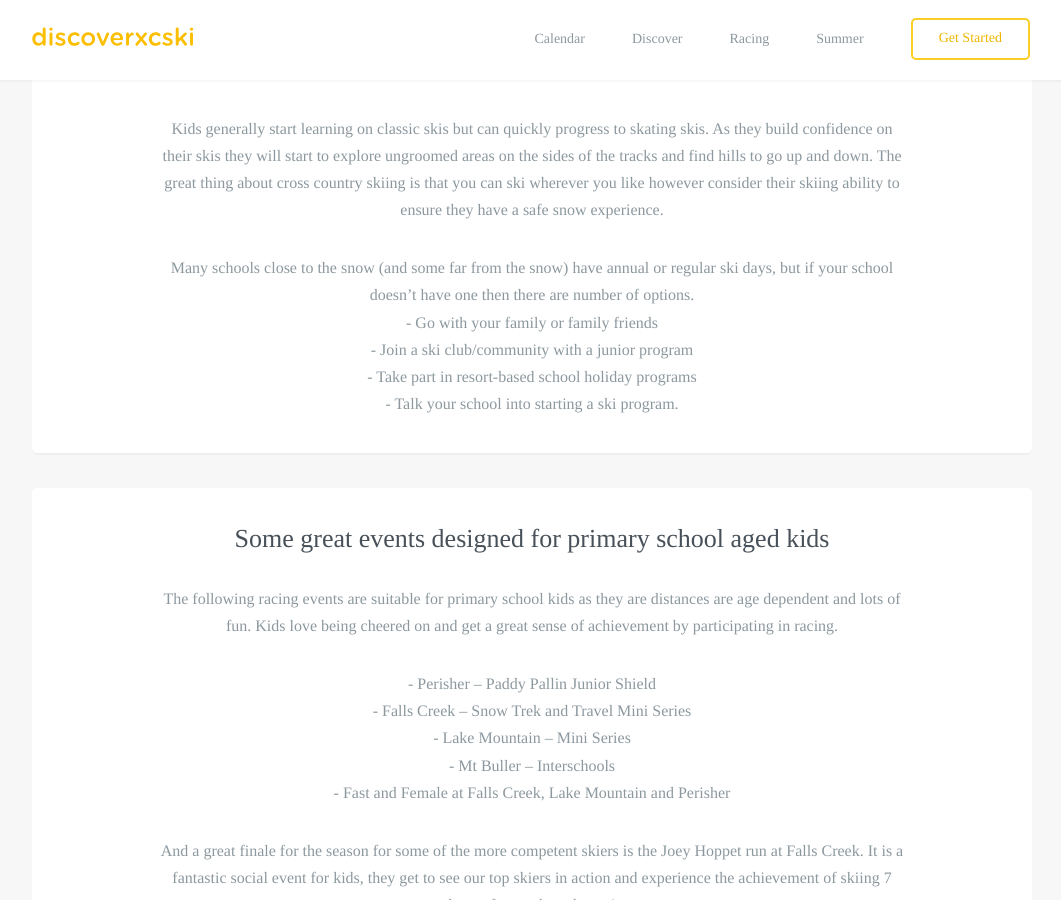
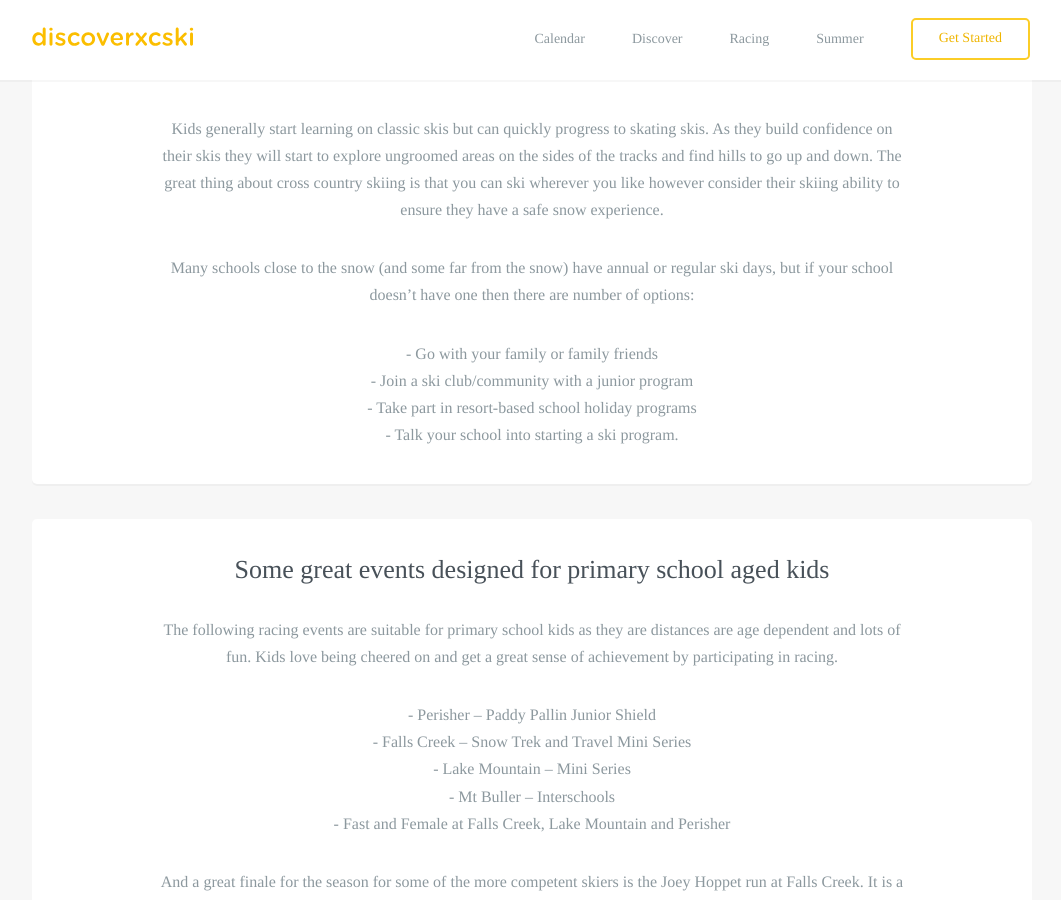
Before and after one commit to robcatto/robcatto.github.io, a Jekyll site: the page built from discoverxc/kids/index.html, in a window 1280 px wide and 900 px high, scrolled down 1035 px. Shown: the whole window, without its empty margins (108-1169 px from the left). Built offline with Jekyll 4.4.1, drawn with Linux system fonts in a browser that asks for light colours; some web fonts are replaced; Markdown is read by kramdown in place of the engine named in the settings.

```diff
--- a/discoverxc/kids/index.html
+++ b/discoverxc/kids/index.html
@@ -109,9 +109,9 @@ layout: default
                  <section class="mobile_section">
                 <h3>Build their confidence</h3>
                 <p>Kids generally start learning on classic skis but can quickly progress to skating skis.  As they build confidence on their skis they will start to explore ungroomed areas on the sides of the tracks and find hills to go up and down. The great thing about cross country skiing is that you can ski wherever you like however consider their skiing ability to ensure they have a safe snow experience.
-                           <p>Many schools close to the snow (and some far from the snow) have annual or regular ski days, but if your school doesn’t have one then there are number of options.
+                           <p>Many schools close to the snow (and some far from the snow) have annual or regular ski days, but if your school doesn’t have one then there are number of options:
 
-                           <br>- Go with your family or family friends
+                           <p>- Go with your family or family friends
                            <br>- Join a ski club/community with a junior program
                            <br>- Take part in resort-based school holiday programs
                            <br>- Talk your school into starting a ski program.
```
